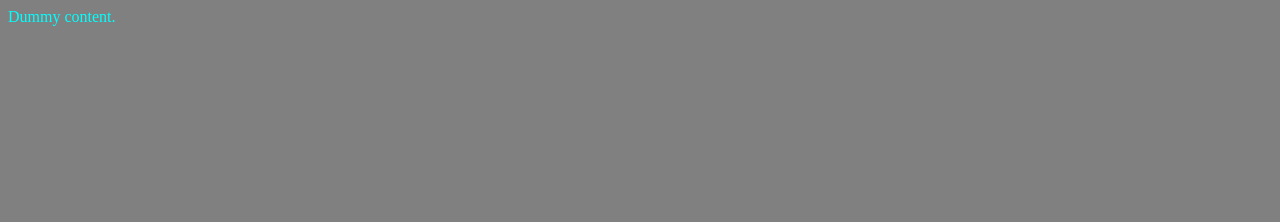
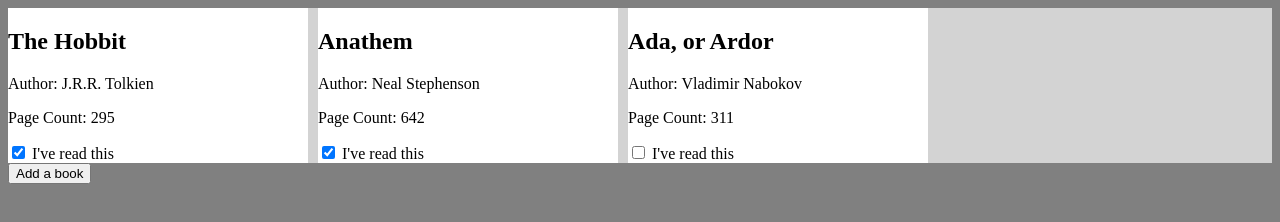
Before and after one commit to BMorin87/library, a plain HTML site: page index.html in a window 1280 px wide. Drawn offline with Linux system fonts and the light colour scheme.

Commit message:
Generate books displays

```diff
--- a/index.html
+++ b/index.html
@@ -5,9 +5,10 @@
     <meta name="viewport" content="width=device-width, initial-scale=1.0">
     <title>Library</title>
     <link rel="stylesheet" href="style.css">
-    <script src="script.js"></script>
+    <script src="script.js" defer></script>
 </head>
 <body>
-    Dummy content.
+    <div id="book-container"></div>
+    <button>Add a book</button>
 </body>
 </html>
--- a/script.js
+++ b/script.js
@@ -18,14 +18,33 @@ function Book(title, author, pageCount, haveRead) {
   }
 }
 
-var myLibrary = [];
-
 function addBookToLibrary(title, author, pageCount, haveRead, library) {
   const newBook = new Book(title, author, pageCount, haveRead);
   library.push(newBook);
 }
 
+var myLibrary = [];
+
 addBookToLibrary("The Hobbit", "J.R.R. Tolkien", 295, true, myLibrary);
 addBookToLibrary("Anathem", "Neal Stephenson", 642, true, myLibrary);
 addBookToLibrary("Ada, or Ardor", "Vladimir Nabokov", 311, false, myLibrary);
-myLibrary.forEach(book => console.log(book.title));
+
+const bookContainer = document.getElementById("book-container");
+
+myLibrary.forEach(book => {
+  const card = document.createElement("div");
+  card.classList.add("book-card");
+
+  const cardContent = `
+  <h2>${book.title}</h2>
+  <p>Author: ${book.author}</p>
+  <p>Page Count: ${book.pageCount}</p>
+  <label><input type="checkbox"> I've read this</label>
+  `;
+  card.innerHTML = cardContent;
+  if (book.haveRead) {
+    const checkBox = card.querySelector('input[type="checkbox"]')
+    checkBox.checked = true;
+  }
+  bookContainer.appendChild(card);
+})
--- a/style.css
+++ b/style.css
@@ -1,4 +1,14 @@
 body {
     background-color: grey;
-    color: aqua;
 }
+
+#book-container {
+    background-color: lightgrey;
+    display: grid;
+    gap: 10px;
+    grid-template-columns: repeat(auto-fill, minmax(200px, 300px));
+}
+
+.book-card {
+    background-color: white;
+}
```
